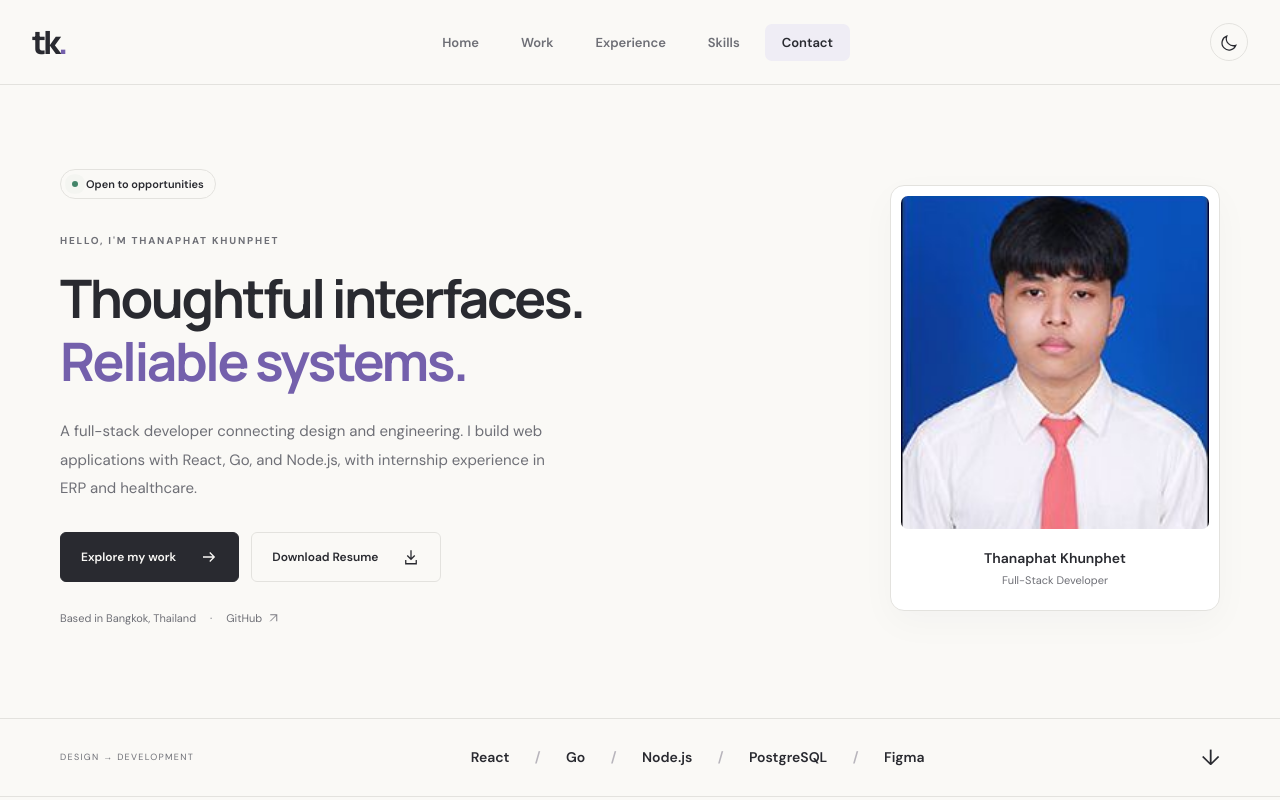
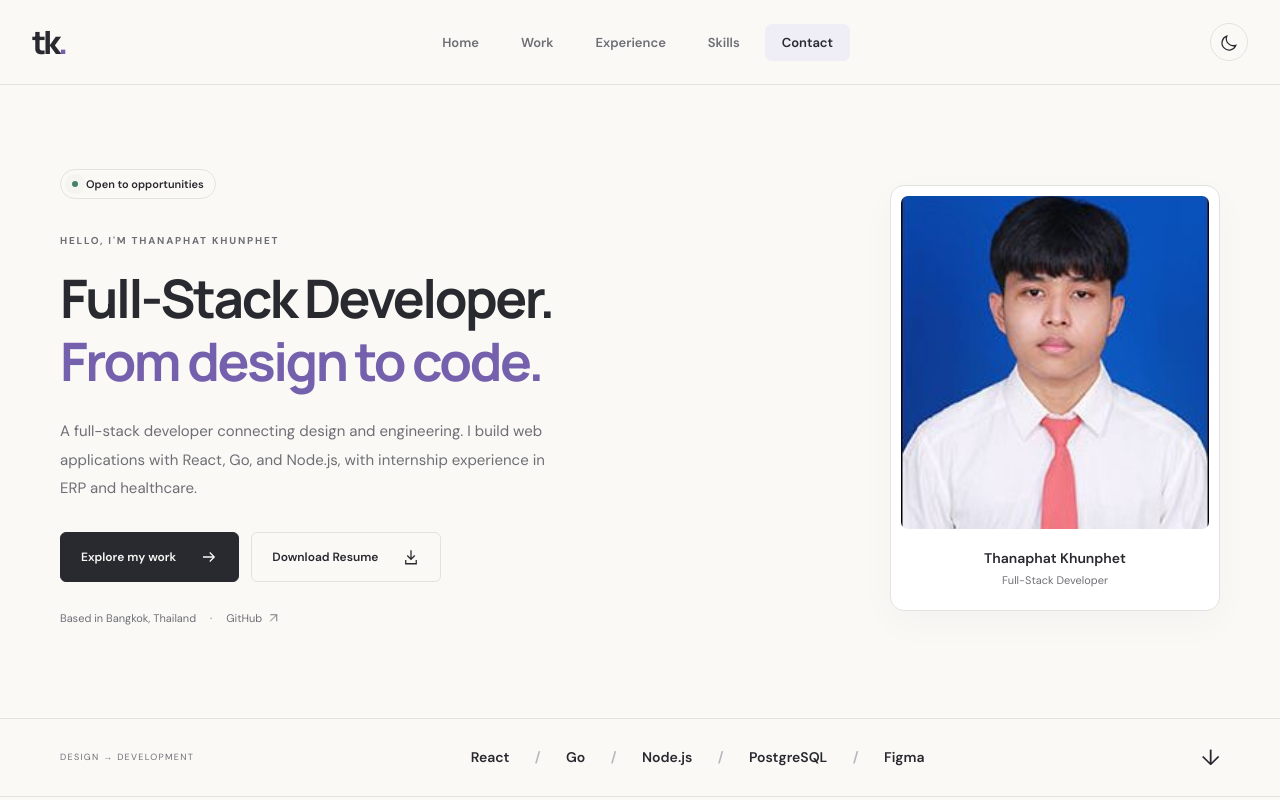
Before and after one commit to sing198/portfolio, a React (Vite) app: page / in a window 1280 px wide. Shown: the top 800 px of the page. Built offline with nearby package versions, Linux system fonts and the light colour scheme.

Commit message:
Fix overscroll theme background and update hero headline

```diff
--- a/src/App.jsx
+++ b/src/App.jsx
@@ -26,8 +26,9 @@ function App() {
     try { return localStorage.getItem('portfolio-theme') === 'dark' } catch { return false }
   })
   useEffect(() => {
-    document.body.classList.toggle('dark-theme', isDark)
-    document.body.classList.remove('light-theme')
+    document.documentElement.classList.toggle('dark-theme', isDark)
+    document.body.classList.remove('dark-theme', 'light-theme')
+    document.querySelector('meta[name="theme-color"]')?.setAttribute('content', isDark ? '#17191c' : '#faf9f6')
     try { localStorage.setItem('portfolio-theme', isDark ? 'dark' : 'light') } catch { /* The theme still works when storage is unavailable. */ }
   }, [isDark])
   useEffect(() => {
@@ -89,7 +90,7 @@ function App() {
         <div className="hero-copy">
           <div className="availability"><span /> Open to opportunities</div>
           <p className="eyebrow hero-intro">HELLO, I'M THANAPHAT KHUNPHET</p>
-          <h1>Thoughtful interfaces.<br /><span>Reliable systems.</span></h1>
+          <h1>Full-Stack Developer.<br /><span>From design to code.</span></h1>
           <p className="hero-description">A full-stack developer connecting design and engineering. I build web applications with React, Go, and Node.js, with internship experience in ERP and healthcare.</p>
           <div className="hero-actions"><a className="button primary" href="#projects">Explore my work <Arrow /></a><a className="button secondary" href="/Resume_Thanaphat_Khunphet.pdf" download="Resume_Thanaphat_Khunphet.pdf">Download Resume <svg aria-hidden="true" width="18" height="18" viewBox="0 0 24 24" fill="none" stroke="currentColor" strokeWidth="1.7"><path d="M12 3v12m-5-5 5 5 5-5M5 16v5h14v-5" /></svg></a></div>
           <div className="hero-meta"><span>Based in Bangkok, Thailand</span><span className="meta-dot">·</span><a href={GITHUB} target="_blank" rel="noreferrer">GitHub <Arrow diagonal /></a></div>
--- a/src/index.css
+++ b/src/index.css
@@ -1,8 +1,9 @@
 @import url('https://fonts.googleapis.com/css2?family=DM+Sans:wght@400;450;500;550;600;650;700&family=Manrope:wght@400;500;600;650;700;750;800&display=swap');
 :root {
   font-family:'DM Sans',sans-serif;
-  color:#292a30;
-  background:#faf9f6;
+  color:var(--text);
+  background:var(--bg);
+  color-scheme:light;
   font-synthesis:none;
   --bg:#faf9f6;
   --surface:#fff;
@@ -25,7 +26,8 @@ body {
   background:var(--bg);
   color:var(--text);
 }
-body.dark-theme {
+html.dark-theme {
+  color-scheme:dark;
   --bg:#17191c;
   --surface:#202327;
   --text:#edede8;
@@ -922,7 +924,7 @@ h2 {
   50% { box-shadow: 0 0 0 7px #43846808; }
 }
 @media (prefers-reduced-motion: no-preference) {
-  body, .site-header, .experience-section, .contact-panel, .skill-card,
+  html, body, .site-header, .experience-section, .contact-panel, .skill-card,
   .tags li, .theme-toggle, .button, .skill-filters button {
     transition: background-color .3s ease, color .3s ease, border-color .3s ease,
       box-shadow .25s ease, transform .25s ease;
```
